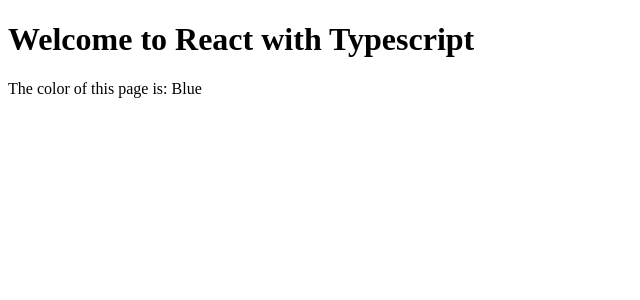
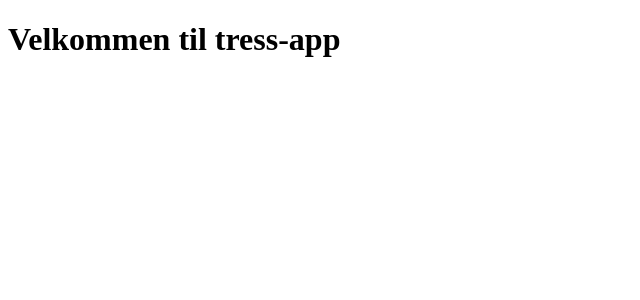
Before and after one commit to hakonlund/tress, a React app: page / in a window 1280 px wide. Shown: the top 300 px of the page, without its empty margins (0-640 px from the left). Built offline with nearby package versions, Linux system fonts and the light colour scheme.

Commit message:
Fjernet pageInterface

```diff
--- a/src/PageInterface.ts
+++ /dev/null
@@ -1,3 +0,0 @@
-export default interface Page {
-  color: string
-}
--- a/src/components/App.tsx
+++ b/src/components/App.tsx
@@ -1,10 +1,9 @@
 import React, { FC } from "react"
 
-const App: FC<{ color: string }> = ({ color }) => {
+const App: FC = () => {
   return (
     <div>
-      <h1>Welcome to React with Typescript</h1>
-      <p>The color of this page is: {color}</p>
+      <h1>Velkommen til tress-app</h1>
     </div>
   )
 }
```
